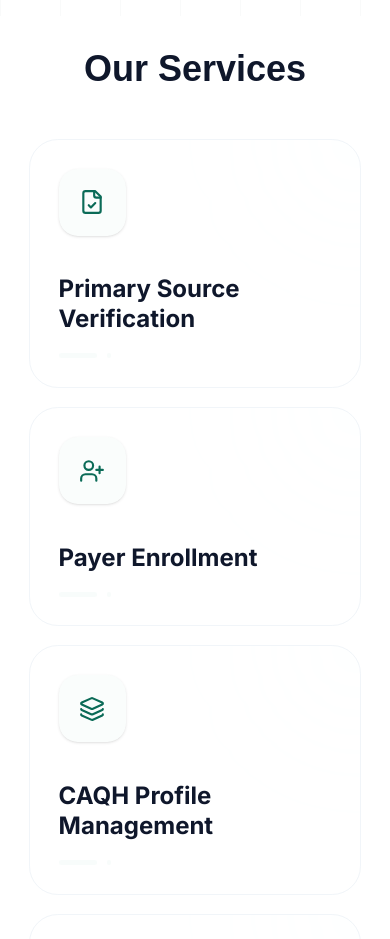
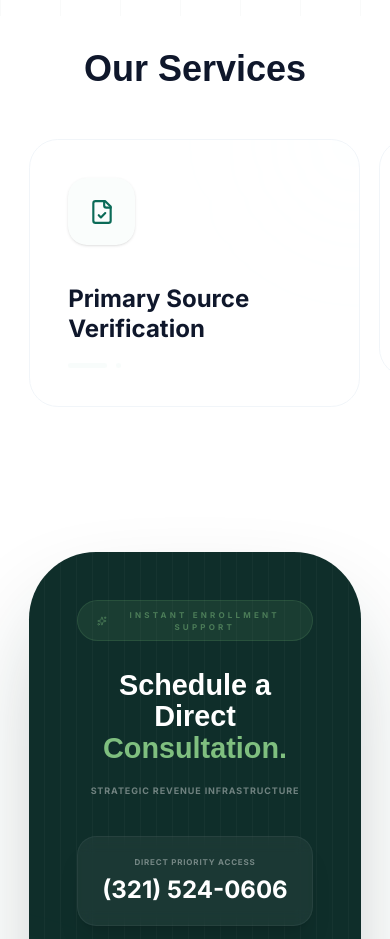
Before and after one commit to iamshubhammehta/credifide, a React (Vite) app: page /lp/provider-enrollment-excellence in a window 390 px wide. Shown: the part 1780-2719 px from the top of the page. Built offline with nearby package versions, Linux system fonts and the light colour scheme.

Commit message:
feat: redesign services section with horizontal carousel on mobile

```diff
--- a/src/index.css
+++ b/src/index.css
@@ -429,3 +429,14 @@
     -webkit-backdrop-filter: blur(8px) !important;
   }
 }
+
+/* Hide scrollbar for Chrome, Safari and Opera */
+.no-scrollbar::-webkit-scrollbar {
+  display: none;
+}
+
+/* Hide scrollbar for IE, Edge and Firefox */
+.no-scrollbar {
+  -ms-overflow-style: none;  /* IE and Edge */
+  scrollbar-width: none;  /* Firefox */
+}
--- a/src/pages/ProviderEnrollmentLP.tsx
+++ b/src/pages/ProviderEnrollmentLP.tsx
@@ -237,7 +237,7 @@
                  </h2>
               </div>
 
-              <div className="grid grid-cols-1 sm:grid-cols-2 lg:grid-cols-4 gap-4 md:gap-6 mb-10 md:mb-16">
+              <div className="flex sm:grid flex-nowrap sm:grid-cols-2 lg:grid-cols-4 gap-4 md:gap-6 mb-10 md:mb-16 overflow-x-auto sm:overflow-x-visible snap-x snap-mandatory no-scrollbar pb-8 -mx-6 px-6">
                  {[
                     { title: 'Primary Source Verification', icon: FileCheck },
                     { title: 'Payer Enrollment', icon: UserPlus },
@@ -255,7 +255,7 @@
                        viewport={{ once: true }}
                        transition={{ delay: i * 0.05 }}
                        whileHover={{ y: -10 }}
-                       className="p-6 md:p-8 sm:p-10 rounded-3xl md:rounded-[2.5rem] bg-white border border-slate-100 hover:border-brand-deep/20 hover:shadow-[0_40px_70px_-15px_rgba(11,107,87,0.12)] group transition-all duration-700 flex flex-col items-start relative overflow-hidden cursor-default h-full"
+                       className="min-w-[85vw] sm:min-w-0 snap-center p-8 sm:p-10 md:p-8 rounded-3xl md:rounded-[2.5rem] bg-white border border-slate-100 hover:border-brand-deep/20 hover:shadow-[0_40px_70px_-15px_rgba(11,107,87,0.12)] group transition-all duration-700 flex flex-col items-start relative overflow-hidden cursor-default h-full"
                     >
                        {/* Subtle hover gradient */}
                        <div className="absolute top-0 right-0 w-32 h-32 bg-brand-light/5 rounded-full blur-3xl -mr-16 -mt-16 group-hover:bg-brand-deep/5 transition-colors duration-1000" />
```
